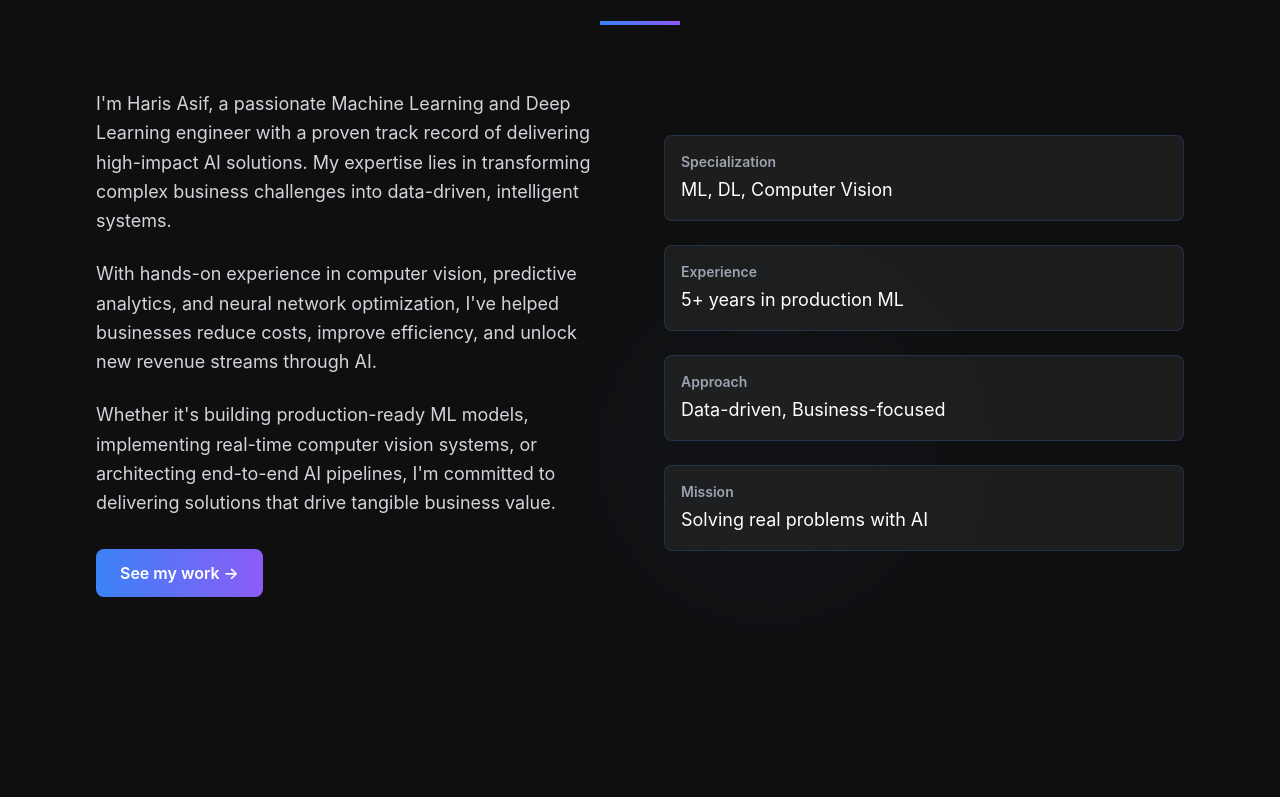
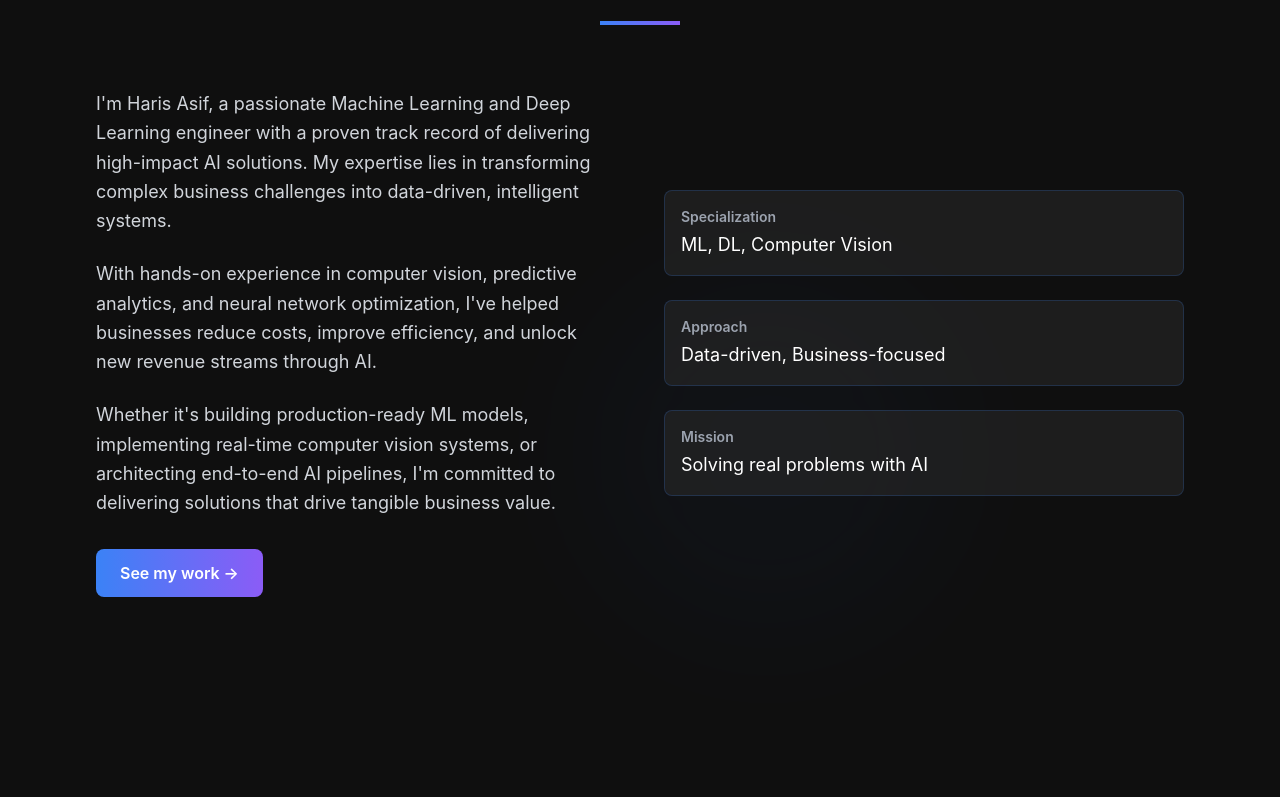
Before and after one commit to haris14-dev/Portfolio, a React (Create React App) app: page / in a window 1280 px wide. Shown: the part 1003-1800 px from the top of the page. Built offline with nearby package versions, Linux system fonts and the light colour scheme.

Commit message:
Remove 5+ years experience from About section

```diff
--- a/src/components/About.jsx
+++ b/src/components/About.jsx
@@ -77,10 +77,6 @@ export default function About() {
                   value: 'ML, DL, Computer Vision',
                 },
                 {
-                  label: 'Experience',
-                  value: '5+ years in production ML',
-                },
-                {
                   label: 'Approach',
                   value: 'Data-driven, Business-focused',
                 },
```
